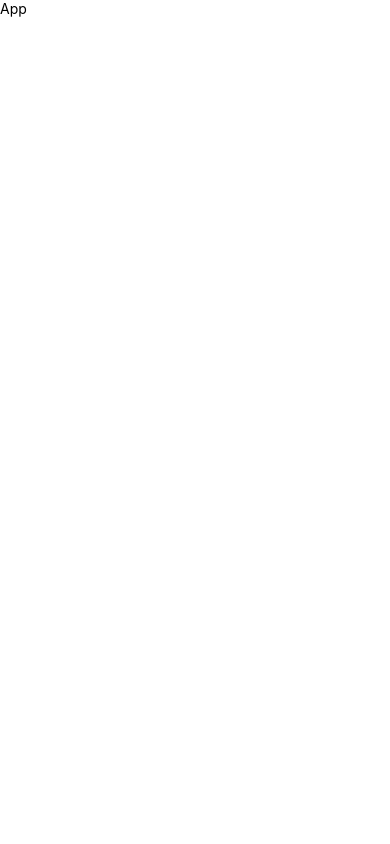
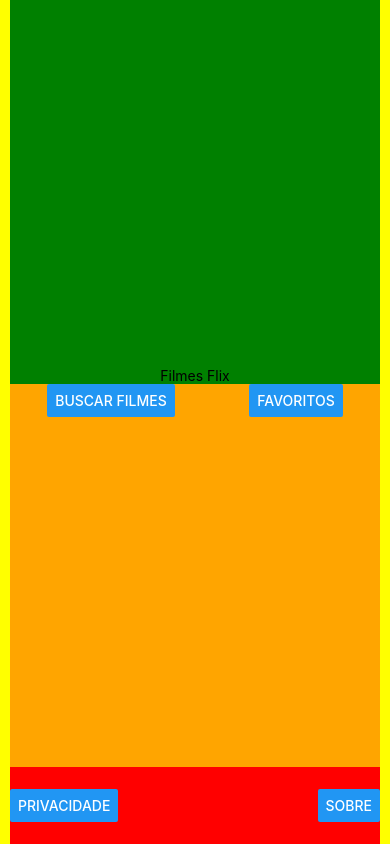
Before and after one commit to kaue-S/Filmes-flix, a React Native app: screen / in a window 390 px wide. Built offline with nearby package versions, Linux system fonts and the light colour scheme.

Commit message:
Criação dos estilos

```diff
--- a/App.js
+++ b/App.js
@@ -1,14 +1,61 @@
-import { SafeAreaView, StatusBar, StyleSheet, Text, View } from "react-native";
+import {
+  Button,
+  SafeAreaView,
+  StatusBar,
+  StyleSheet,
+  Text,
+  View,
+} from "react-native";
 
 export default function App() {
   return (
     <>
       <StatusBar barStyle="light-content" />
-      <SafeAreaView>
-        <Text>App</Text>
+      <SafeAreaView style={estilos.container}>
+        <View style={estilos.viewLogo}>
+          <Text>Filmes Flix</Text>
+        </View>
+        <View style={estilos.viewBotoes}>
+          <Button title="Buscar Filmes" />
+          <Button title="Favoritos" />
+        </View>
+        <View style={estilos.viewRodape}>
+          <Button title="Privacidade" />
+          <Button title="Sobre" />
+        </View>
       </SafeAreaView>
     </>
   );
 }
 
-const estilos = StyleSheet.create({});
+const estilos = StyleSheet.create({
+  container: {
+    flex: 1,
+    backgroundColor: "yellow",
+    paddingLeft: 10,
+    paddingRight: 10,
+  },
+
+  viewLogo: {
+    flex: 1,
+    backgroundColor: "green",
+    justifyContent: "flex-end",
+    alignItems: "center",
+  },
+
+  viewBotoes: {
+    flex: 1,
+    justifyContent: "space-around",
+    flexDirection: "row",
+    backgroundColor: "orange",
+    alignItems: "baseline",
+  },
+
+  viewRodape: {
+    justifyContent: "space-between",
+    alignItems: "center",
+    flexDirection: "row",
+    backgroundColor: "red",
+    flex: 0.2,
+  },
+});
```
